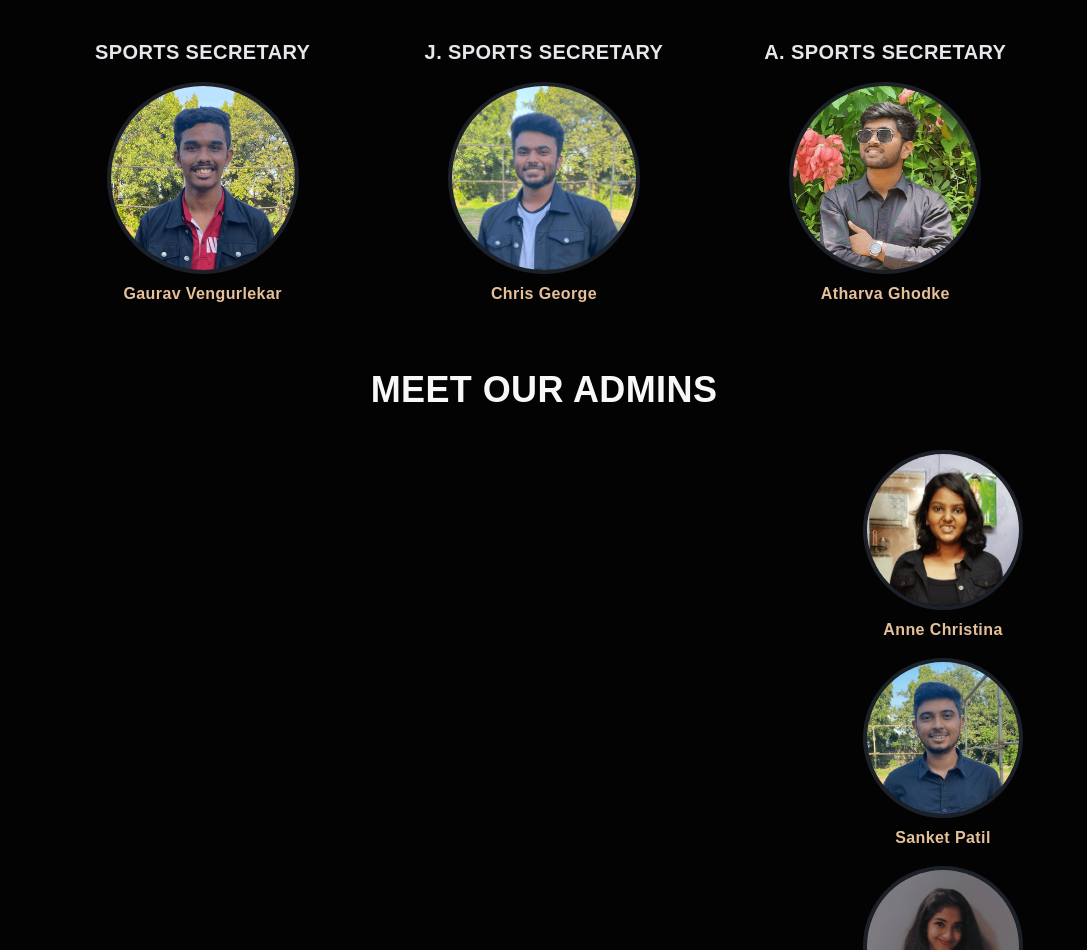
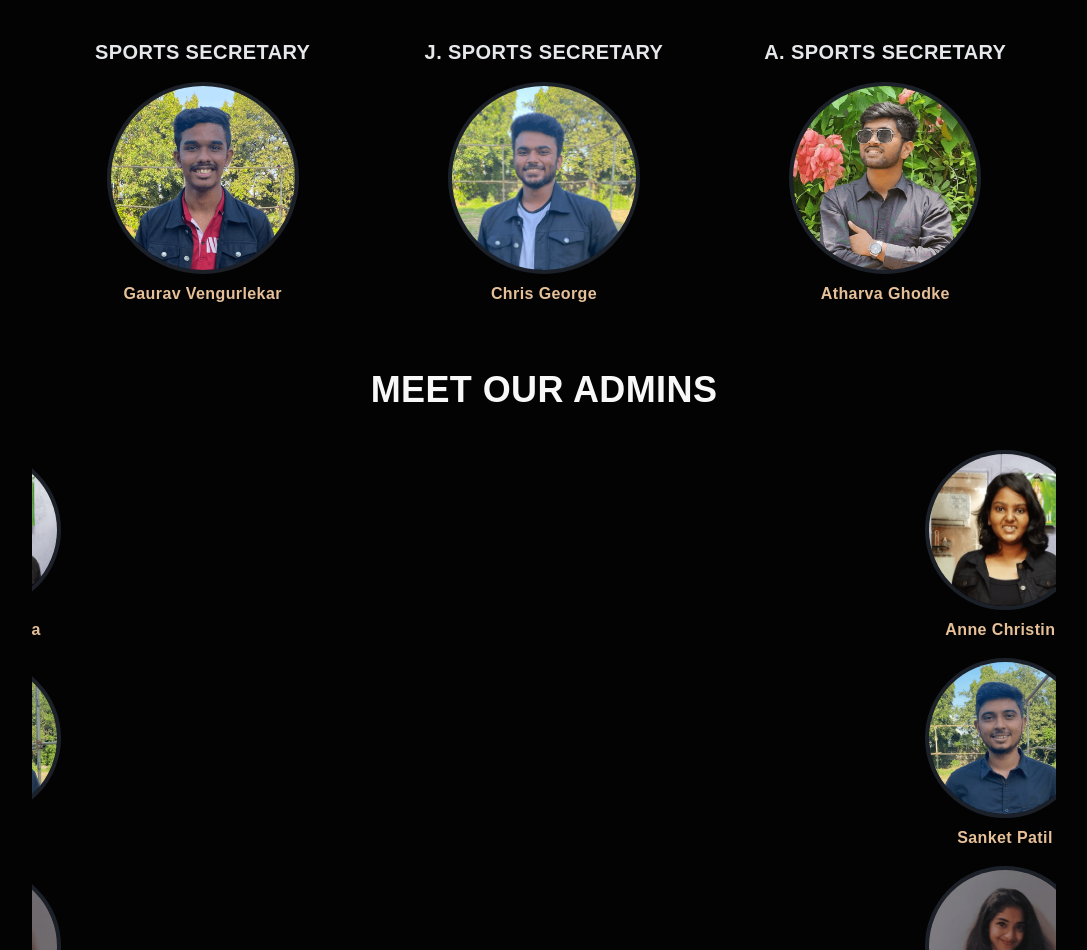
Before and after one commit to MrunalVaidya0715/sparx-website, a Next.js app in the folder sparx-web-app/: page / in a window 1280 px wide. Shown: the part 926-1876 px from the top of the page, without its empty margins (96-1183 px from the left). Built offline with nearby package versions, Linux system fonts and the light colour scheme.

Commit message:
Changed speed 35 -> 25

```diff
--- a/sparx-web-app/components/HomeMembers.jsx
+++ b/sparx-web-app/components/HomeMembers.jsx
@@ -13,7 +13,7 @@ const HomeMembers = () => {
       </div>
       <h2 className=' mt-12 text-md mb-8 uppercase'>Meet our Admins</h2>
       <div className=' max-w-[1024px] w-full overflow-hidden '>
-        <Marquee className=" mb-10" loop={false} speed={35} gradient={false} pauseOnHover={true} pauseOnClick={true}>
+        <Marquee className=" mb-10" loop={false} speed={25} gradient={false} pauseOnHover={true} pauseOnClick={true}>
           <Admins />
         </Marquee>
       </div>
```
